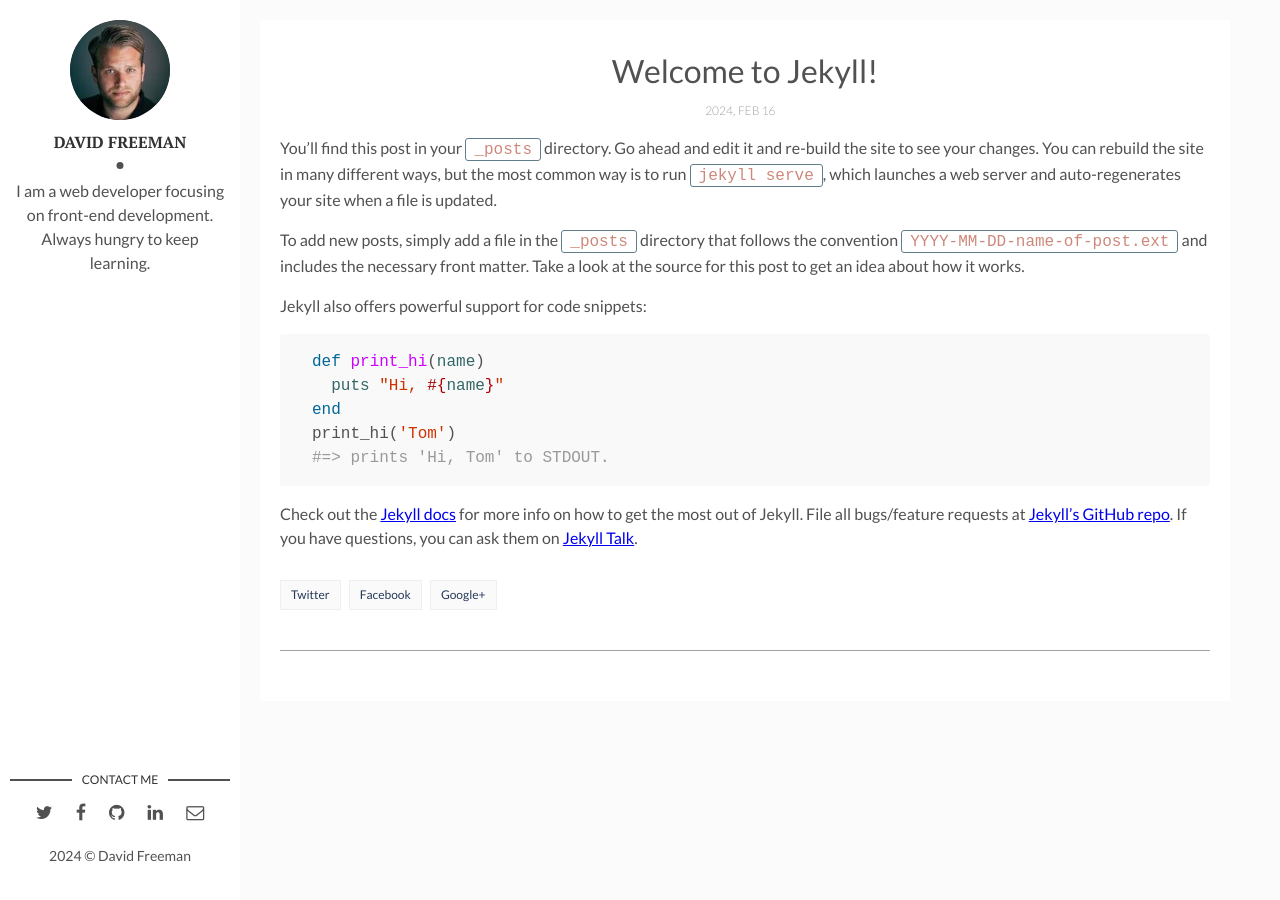
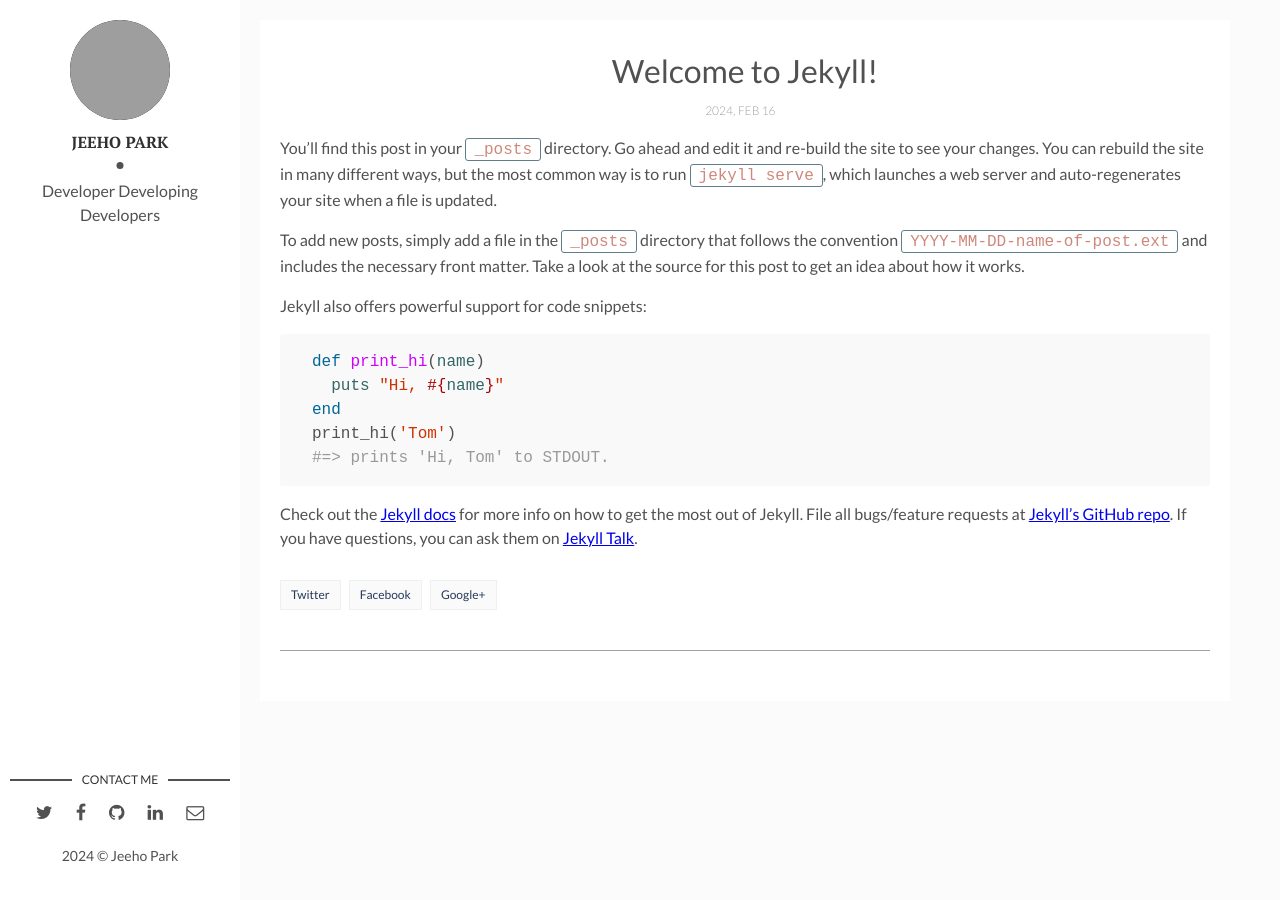
Before and after one commit to min2023237/min2023237.github.io, a Jekyll site: the page built from _posts/2024-02-16-welcome-to-jekyll.markdown, in a window 1280 px wide. Built offline with Jekyll 4.4.1, drawn with Linux system fonts in a browser that asks for light colours; comment, search, counter and statistics services are not loaded; grey boxes are pictures that could not be loaded.

Commit message:
modified: config.yml

```diff
--- a/_config.yml
+++ b/_config.yml
@@ -1,38 +1,17 @@
 title: Hello, world! I'm David Freeman
 description: > # this means to ignore newlines until "baseurl:"
-  Write an awesome description for your new site here. You can edit this
-  line in _config.yml. It will appear in your document head meta (for
-  Google search results) and in your feed.xml site description.
+  This is my blog
 permalink: ':title/'
 baseurl: "" # the subpath of your site, e.g. /blog
 url: "https://min2023237.github.io" # the base hostname & protocol for your site, e.g. http://example.com
 site-twitter: #if your site has a twitter account, enter it here
 
-
 # Author Settings
-author: David Freeman # add your name
-author-img: david-freeman.jpg # add your photo
-about-author: I am a web developer focusing on front-end development. Always hungry to keep learning. # add description
+author: Jeeho Park # add your name
+author-img: profile.png # add your photo
+about-author: Developer Developing Developers # add description
 social-twitter: # add your Twitter handle
 social-facebook: # add your Facebook handle
-social-github: artemsheludko # add your Github handle
+social-github: edujeeho0 # add your Github handle
 social-linkedin: # add your Linkedin handle
 social-email: # add your Email address
-
-# Disqus
-discus-identifier: mr-brown # add your discus identifier
-
-# Tracker
-analytics: # Google Analytics
-
-# Build Settings
-markdown: kramdown
-plugins:
-  - jekyll-sitemap
-  - jekyll-paginate
-  - jemoji
-
-paginate: 8
-paginate_path: "/page/:num"
-
-exclude: ["node_modules", "gulpfile.js", "package.json", "yarn.lock"]
```
